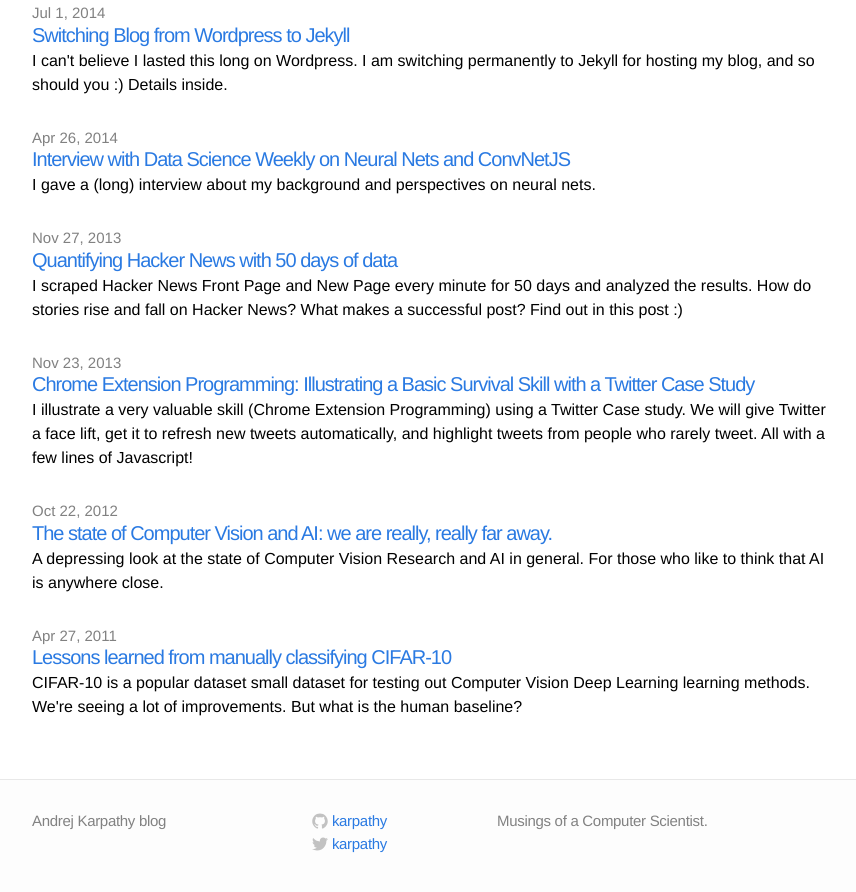
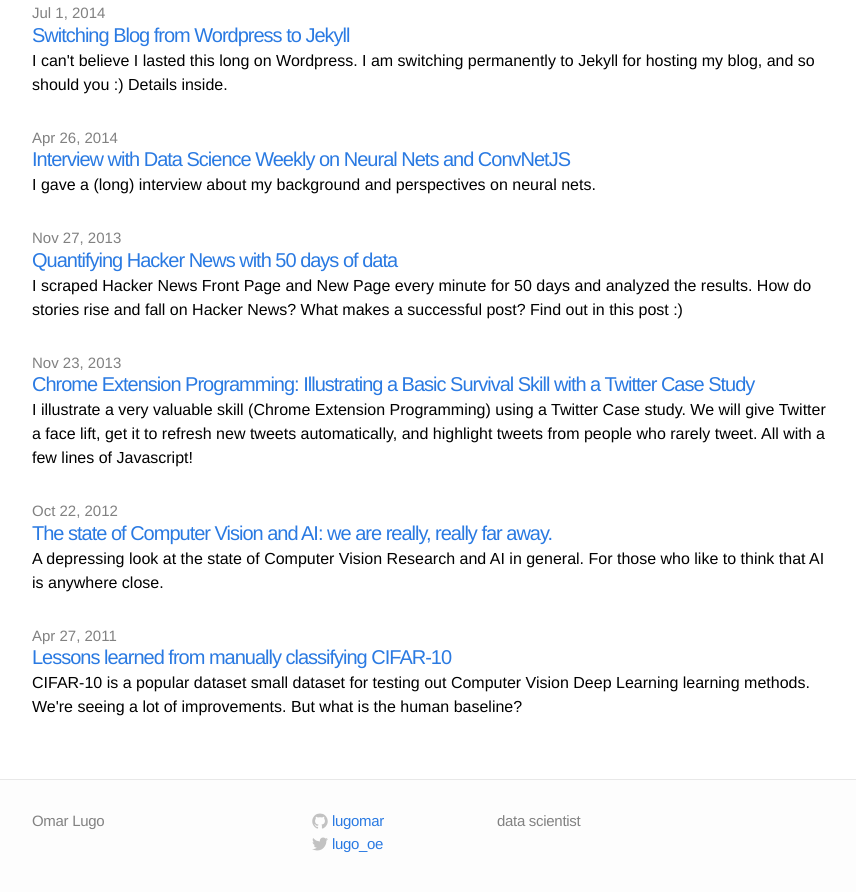
Before and after one commit to lugomar/lugomar.github.io, a Jekyll site: the page built from index.html, in a window 1280 px wide and 900 px high, scrolled down 1384 px. Shown: the top 892 px of the window, without its empty margins (208-1064 px from the left). Built offline with Jekyll 4.4.1, drawn with Linux system fonts in a browser that asks for light colours; some of the changed text lies outside the part shown.

Commit message:
cambios a el nombre
mi nombre y redes sociales

```diff
--- a/_config.yml
+++ b/_config.yml
@@ -1,11 +1,11 @@
 # Site settings
-title: Andrej Karpathy blog
+title: Omar Lugo
 email:
-description: "Musings of a Computer Scientist."
+description: "data scientist"
 baseurl: ""
-url: "http://karpathy.github.io"
-twitter_username: karpathy
-github_username:  karpathy
+url: "http://lugomar.github.io"
+twitter_username: lugo_oe
+github_username:  lugomar
 
 # Build settings
 markdown: kramdown
```
